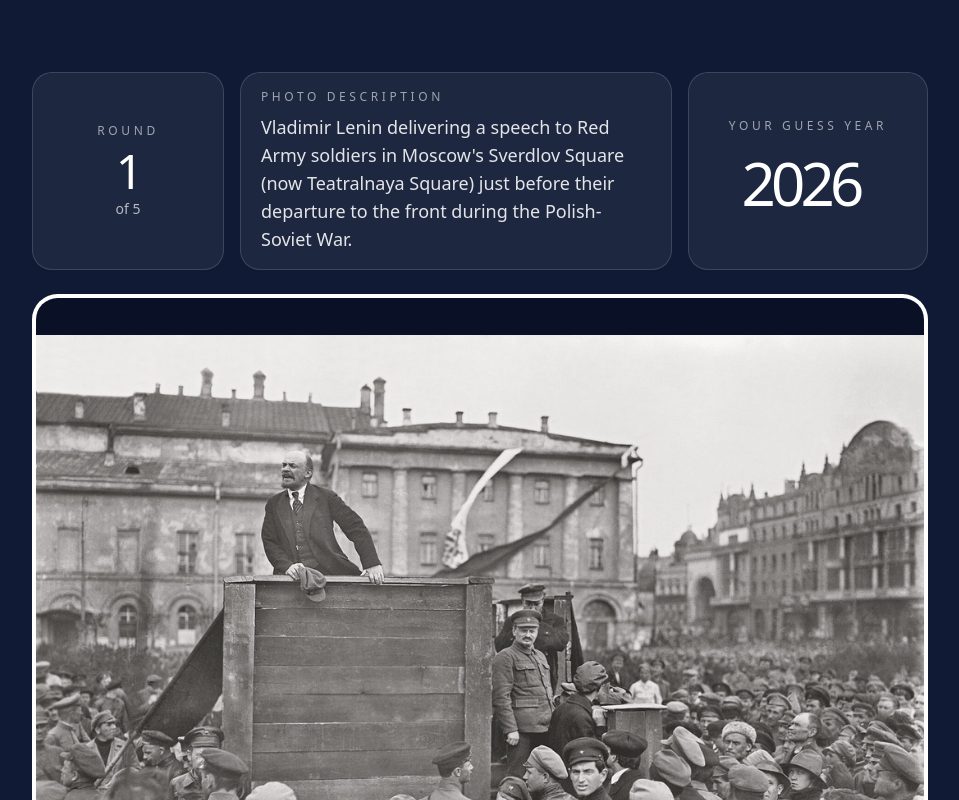
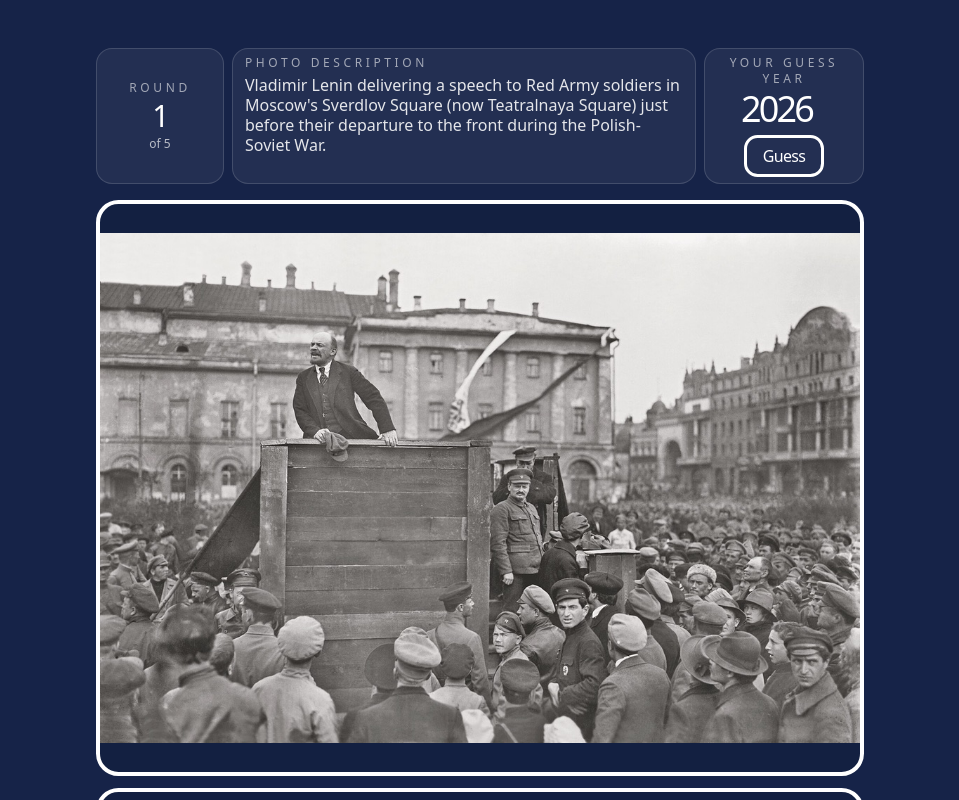
Before and after one commit to jackhlyons/timeduel, a Next.js app: page / in a window 1280 px wide. Both pictures are taken after a click on the button "Play Now". Shown: the top 800 px of the page, without its empty margins (160-1119 px from the left). Built offline with nearby package versions, Linux system fonts and the light colour scheme.

Commit message:
UI Tweaks

```diff
--- a/components/time-duel-game.tsx
+++ b/components/time-duel-game.tsx
@@ -24,7 +24,7 @@ type YearTimelineProps = {
   disabled: boolean;
   selectedYear: number;
   onChange: (year: number) => void;
-  onSubmit: () => void;
+  revealedYear?: number;
 };
 
 const rounds = questions.slice(0, 5);
@@ -96,7 +96,7 @@ function getScoreEmoji(score: number) {
   return "😵";
 }
 
-function YearTimeline({ disabled, selectedYear, onChange, onSubmit }: YearTimelineProps) {
+function YearTimeline({ disabled, selectedYear, onChange, revealedYear }: YearTimelineProps) {
   const viewportRef = useRef<HTMLDivElement>(null);
   const syncScrollRef = useRef(false);
   const pinchStateRef = useRef<{
@@ -249,9 +249,9 @@ function YearTimeline({ disabled, selectedYear, onChange, onSubmit }: YearTimeli
   }
 
   return (
-    <div className="w-full overflow-hidden rounded-b-[1.6rem] border-[4px] border-t-0 border-white bg-[#0a1126]/85 px-2 py-5">
-      <div className="overflow-hidden rounded-[1.2rem] border border-white/10 bg-[#0b1530]">
-        <div className="mb-3 flex items-center justify-between px-3 text-[0.7rem] uppercase tracking-[0.3em] text-white/52">
+    <div className="w-full overflow-hidden rounded-[1.4rem] border-[4px] border-white bg-[#132041]/85 px-2 py-3">
+      <div className="overflow-hidden rounded-[1.2rem] border border-white/10 bg-[#162348]">
+        <div className="mb-2 flex items-center justify-between px-3 text-[0.65rem] uppercase tracking-[0.26em] text-white/52">
           <span>{minimumYear}</span>
           <span>Pinch or ctrl-scroll to zoom</span>
           <span>{maximumYear}</span>
@@ -271,11 +271,24 @@ function YearTimeline({ disabled, selectedYear, onChange, onSubmit }: YearTimeli
             onTouchMove={handleTouchMove}
             onTouchEnd={handleTouchEnd}
             className={[
-              "timeline-viewport relative h-32 max-w-full overflow-x-auto overflow-y-hidden",
+              "timeline-viewport relative h-24 max-w-full overflow-x-auto overflow-y-hidden",
               disabled ? "pointer-events-none opacity-70" : "",
             ].join(" ")}
           >
             <div className="relative h-full" style={{ width: `${contentWidth}px` }}>
+              {typeof revealedYear === "number" ? (
+                <div
+                  className="pointer-events-none absolute top-0 z-10 h-full"
+                  style={{
+                    left: `${(clamp(revealedYear, minimumYear, maximumYear) - minimumYear) * pixelsPerYear + viewportWidth / 2}px`,
+                    transform: "translateX(-50%)",
+                  }}
+                >
+                  <div className="absolute left-1/2 top-0 h-full w-px -translate-x-1/2 bg-[#39d353]" />
+                  <div className="absolute left-1/2 top-3 h-3 w-3 -translate-x-1/2 rounded-full border-2 border-white bg-[#39d353]" />
+                </div>
+              ) : null}
+
               {years.map((year) => {
                 const offset = (year - minimumYear) * pixelsPerYear + viewportWidth / 2;
                 const isDecade = year % 10 === 0;
@@ -307,17 +320,6 @@ function YearTimeline({ disabled, selectedYear, onChange, onSubmit }: YearTimeli
             </div>
           </div>
         </div>
-      </div>
-
-      <div className="mt-4 flex justify-center">
-        <button
-          type="button"
-          onClick={onSubmit}
-          disabled={disabled}
-          className="rounded-[1.15rem] border-[4px] border-white px-8 py-4 text-3xl font-medium tracking-[-0.04em] text-white transition hover:bg-white/6 disabled:cursor-default disabled:opacity-70"
-        >
-          Guess
-        </button>
       </div>
 
     </div>
@@ -396,7 +398,7 @@ export function TimeDuelGame() {
 
   function shell(children: ReactNode) {
     return (
-      <main className="min-h-screen bg-[#101a35] px-4 py-6 text-white sm:px-8 sm:py-8">
+      <main className="min-h-screen bg-[#162348] px-4 py-6 text-white sm:px-8 sm:py-8">
         <div className="mx-auto flex min-h-[calc(100vh-3rem)] w-full max-w-6xl flex-col">
           {children}
         </div>
@@ -502,27 +504,33 @@ export function TimeDuelGame() {
   }
 
   return shell(
-    <section className="flex flex-1 flex-col py-2">
-      <div className="grid flex-1 grid-rows-[auto_auto_auto_1fr] justify-items-center gap-6 py-8">
-        <div className="grid w-full max-w-4xl items-stretch gap-4 md:grid-cols-[12rem_minmax(0,1fr)_15rem]">
-          <div className="flex h-full flex-col justify-center rounded-[1.25rem] border border-white/14 bg-white/6 px-5 py-4 text-center">
+    <section className="flex flex-1 flex-col py-1">
+      <div className="grid flex-1 grid-rows-[auto_auto_auto_1fr] justify-items-center gap-4 py-3">
+        <div className="grid w-full max-w-3xl items-stretch gap-2 md:grid-cols-[8rem_minmax(0,1fr)_10rem]">
+          <div className="flex h-full flex-col justify-center rounded-[1rem] border border-white/14 bg-white/6 px-3 py-1.5 text-center">
             <p className="text-xs uppercase tracking-[0.3em] text-white/58">Round</p>
-            <p className="mt-2 text-5xl font-medium tracking-[-0.06em] text-white">
+            <p className="mt-0.5 text-3xl font-medium tracking-[-0.06em] text-white">
               {currentRound + 1}
             </p>
-            <p className="mt-1 text-sm text-white/68">of {totalRounds}</p>
+            <p className="mt-0.5 text-xs text-white/68">of {totalRounds}</p>
           </div>
 
-          <div className="min-w-0 rounded-[1.25rem] border border-white/14 bg-white/6 px-5 py-4 text-left">
-            <p className="text-xs uppercase tracking-[0.3em] text-white/58">Photo description</p>
-            <p className="mt-2 break-words text-base leading-7 text-white/88 sm:text-lg">
-              {currentQuestion.photoCaption ?? currentQuestion.alt}
+          <div className="min-w-0 rounded-[1rem] border border-white/14 bg-white/6 px-3 py-1.5 text-left">
+            <p className="text-xs uppercase tracking-[0.3em] text-white/58">
+              {currentGuess ? "Your result" : "Photo description"}
+            </p>
+            <p className="mt-1 break-words text-base leading-5 text-white/88">
+              {currentGuess
+                ? currentGuess.difference === 0
+                  ? `Exact hit. ${currentGuess.roundScore} points.`
+                  : `${currentGuess.selectedYear < currentQuestion.correctAnswer ? "Too early" : "Too late"} by ${currentGuess.difference} year${currentGuess.difference === 1 ? "" : "s"}. ${currentGuess.roundScore} points. The correct year was ${currentQuestion.correctAnswer}.`
+                : currentQuestion.photoCaption ?? currentQuestion.alt}
             </p>
           </div>
 
-          <div className="flex h-full flex-col justify-center rounded-[1.25rem] border border-white/14 bg-white/6 px-5 py-4 text-center">
+          <div className="flex h-full flex-col justify-center rounded-[1rem] border border-white/14 bg-white/6 px-3 py-1.5 text-center">
             <p className="text-xs uppercase tracking-[0.3em] text-white/58">Your guess year</p>
-            <div className="mt-2 flex justify-center">
+            <div className="mt-0.5 flex justify-center">
               <input
                 type="number"
                 inputMode="numeric"
@@ -547,14 +555,33 @@ export function TimeDuelGame() {
                 }}
                 disabled={Boolean(currentGuess)}
                 aria-label="Type an exact year"
-                className="w-40 border-0 bg-transparent text-center text-5xl font-medium tracking-[-0.08em] text-white outline-none sm:text-6xl disabled:cursor-default"
+                className="w-24 border-0 bg-transparent text-center text-3xl font-medium tracking-[-0.08em] text-white outline-none sm:text-4xl disabled:cursor-default"
               />
+            </div>
+            <div className="mt-1.5 flex justify-center">
+              {currentGuess ? (
+                <button
+                  type="button"
+                  onClick={advanceRound}
+                  className="rounded-[0.85rem] border-[3px] border-white px-4 py-1.5 text-lg font-medium tracking-[-0.04em] text-white transition hover:bg-white/6"
+                >
+                  {currentRound === totalRounds - 1 ? "See Results" : "Next Round"}
+                </button>
+              ) : (
+                <button
+                  type="button"
+                  onClick={handleGuess}
+                  className="rounded-[0.85rem] border-[3px] border-white px-4 py-1.5 text-lg font-medium tracking-[-0.04em] text-white transition hover:bg-white/6"
+                >
+                  Guess
+                </button>
+              )}
             </div>
           </div>
         </div>
 
-        <div className="w-full max-w-4xl">
-          <div className="relative aspect-[4/3] w-full overflow-hidden rounded-t-[1.6rem] border-[4px] border-b-0 border-white bg-[#0a1126]">
+        <div className="w-full max-w-3xl">
+          <div className="relative aspect-[4/3] w-full overflow-hidden rounded-[1.4rem] border-[4px] border-white bg-[#132041]">
             <Image
               src={currentQuestion.imageUrl}
               alt={currentQuestion.alt}
@@ -565,41 +592,33 @@ export function TimeDuelGame() {
             />
           </div>
 
+          <div className="mt-3">
             <YearTimeline
               disabled={Boolean(currentGuess)}
               selectedYear={currentGuess?.selectedYear ?? selectedYear}
               onChange={setSelectedYear}
-            onSubmit={handleGuess}
+              revealedYear={currentGuess ? currentQuestion.correctAnswer : undefined}
             />
           </div>
+        </div>
 
-        <div className="flex min-h-[9rem] w-full max-w-4xl flex-col items-center justify-start">
+        <div className="flex min-h-[5rem] w-full max-w-3xl flex-col items-center justify-start">
           {currentGuess ? (
             <div className="w-full max-w-2xl text-center">
-              <p className="text-lg text-white">
-                {currentGuess.difference === 0
-                  ? `Exact hit. ${currentGuess.roundScore} points.`
-                  : `${currentGuess.selectedYear < currentQuestion.correctAnswer ? "Too early" : "Too late"} by ${currentGuess.difference} year${currentGuess.difference === 1 ? "" : "s"}. ${currentGuess.roundScore} points. The correct year was ${currentQuestion.correctAnswer}.`}
-              </p>
-              <div className="mt-6 rounded-[1.35rem] border border-white/14 bg-white/6 px-5 py-4 text-left">
+              {/*
+              <div className="mt-4 rounded-[1.2rem] border border-white/14 bg-white/6 px-4 py-3 text-left">
                 <p className="text-sm text-white/88">timeduel.io {summaryDateLabel}</p>
-                <p className="mt-2 text-lg text-white">
+                <p className="mt-2 text-base text-white sm:text-lg">
                   {shareLine}
                 </p>
                 <p className="mt-2 text-sm text-white/72">Final score: {totalScore}</p>
               </div>
-              <button
-                type="button"
-                onClick={advanceRound}
-                className="mt-4 rounded-[1.15rem] border-[4px] border-white px-8 py-4 text-3xl font-medium tracking-[-0.04em] text-white transition hover:bg-white/6"
-              >
-                {currentRound === totalRounds - 1 ? "See Results" : "Next Round"}
-              </button>
+              */}
             </div>
           ) : null}
         </div>
 
-        <div className="min-h-[5.5rem] w-full max-w-4xl">
+        <div className="min-h-[2.5rem] w-full max-w-3xl">
           {currentGuess && currentQuestion.photoCredit ? (
             <div className="mx-auto w-full max-w-3xl text-center text-sm leading-6 text-white/74">
               <p className="font-medium text-white/88">{currentQuestion.photoCredit}</p>
```
Lines whose indentation alone changed are shown as unchanged.
